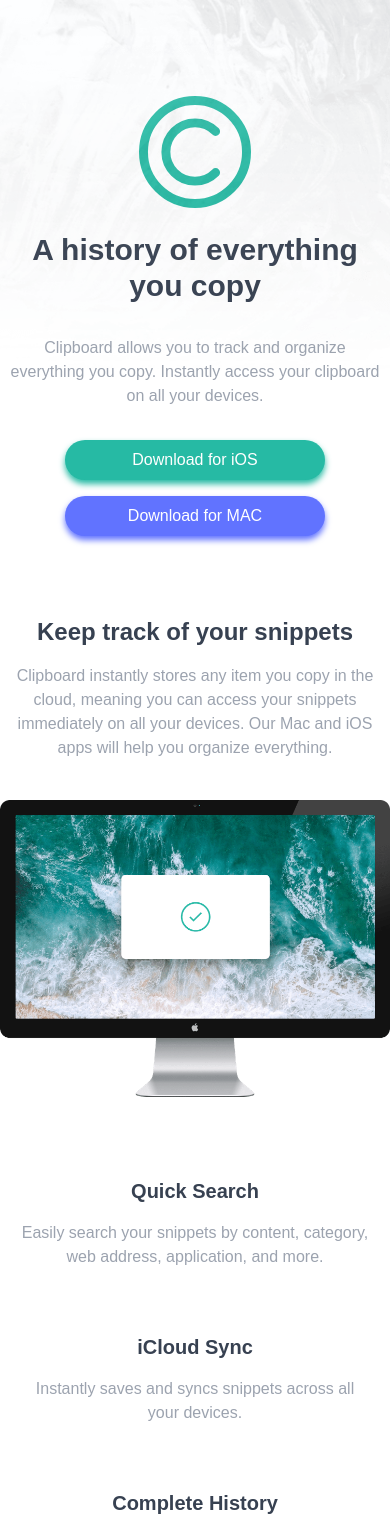
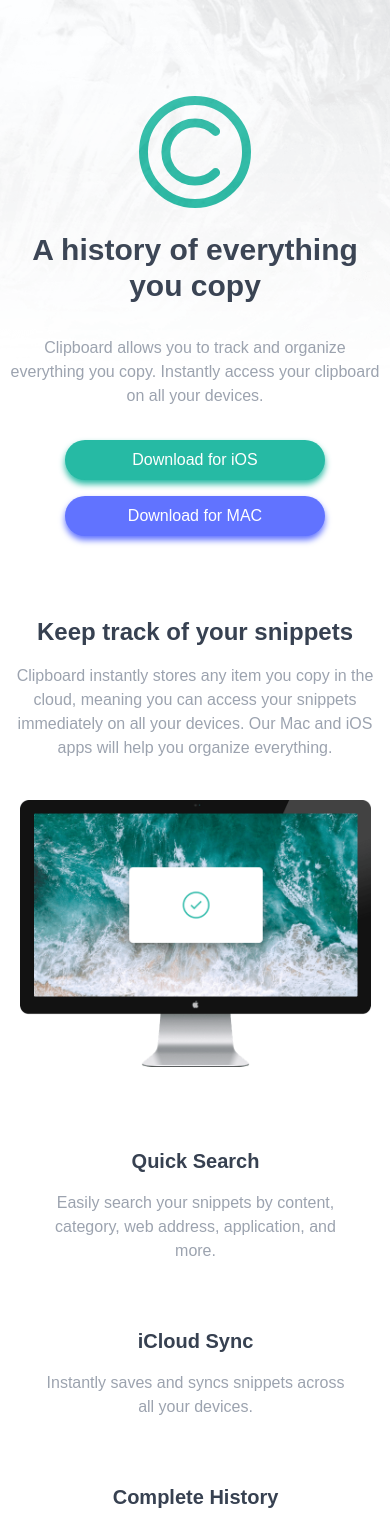
Before and after one commit to Dhruvmehta1311/clipboard-landing-pagev2, a React (Vite) app: page / in a window 390 px wide. Shown: the top 1530 px of the page. Built offline with nearby package versions, Linux system fonts and the light colour scheme; a web font is replaced by a local one.

Commit message:
Responsive.

```diff
--- a/src/components/Content.jsx
+++ b/src/components/Content.jsx
@@ -31,8 +31,14 @@
         </p>
       </section>
       <section className="pt-10 flex flex-col lg:flex-row">
-        <img src={imageComputer} alt="" />
-        <div className="max-w-[400px] pt-20 w-[90%] mx-auto  flex  flex-col gap-16">
+        <div>
+          <img
+            className="max-w-full w-[90%] mx-auto"
+            src={imageComputer}
+            alt=""
+          />
+        </div>
+        <div className="max-w-[400px] pt-20 w-[90%] lg:mx-auto pl-10  flex  flex-col gap-16">
           {features.map((feature) => (
             <div className="flex flex-col gap-4" key={feature.title}>
               <h3 className="text-xl font-semibold text-gray-700 text-center sm:text-left">
```
